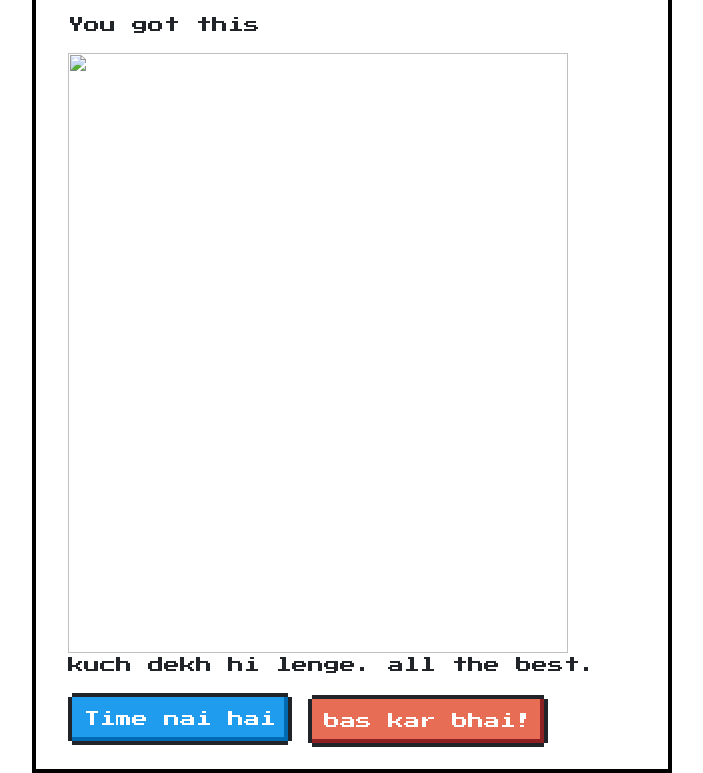
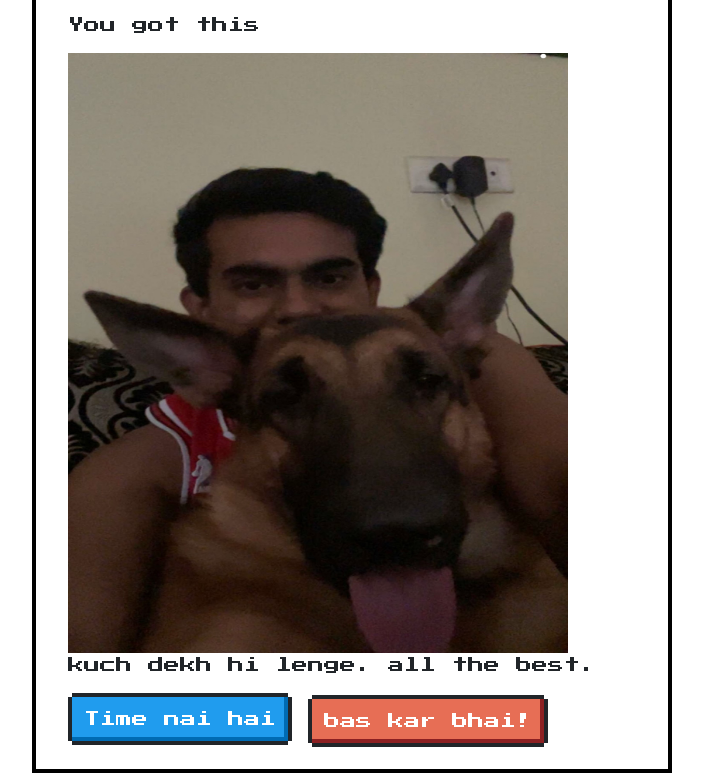
Before and after one commit to RasenRhino/adaline, a plain HTML site: page index.html in a window 1280 px wide. Both pictures are taken after a click on the button "Aage badho". Shown: the part 306-1079 px from the top of the page, without its empty margins (288-991 px from the left). Drawn offline with nearby package versions, Linux system fonts and the light colour scheme.

Commit message:
new website

```diff
--- a/index.html
+++ b/index.html
@@ -19,7 +19,7 @@
        <div class="nes-container with-title second">
         <span class="title">Motivation</span>
         <p>You got this</p>
-        <img src="shubamthor.png" width="500" height="600">
+        <img src="shubhamthor.png" width="500" height="600">
 
         <p>kuch dekh hi lenge. all the best.</p>
         <button type="button" class="nes-btn is-primary secondaage">Time nai hai</button>
```
